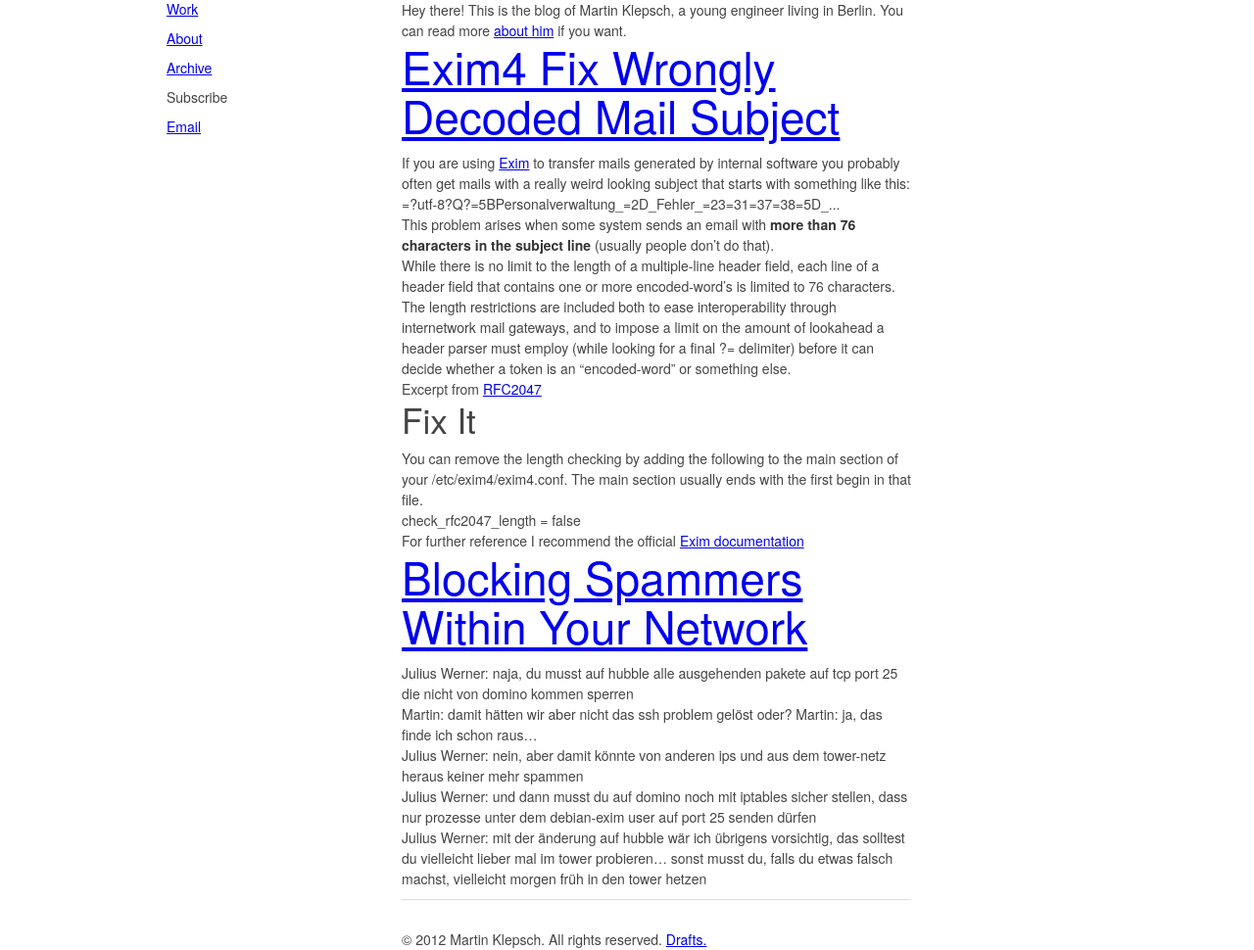
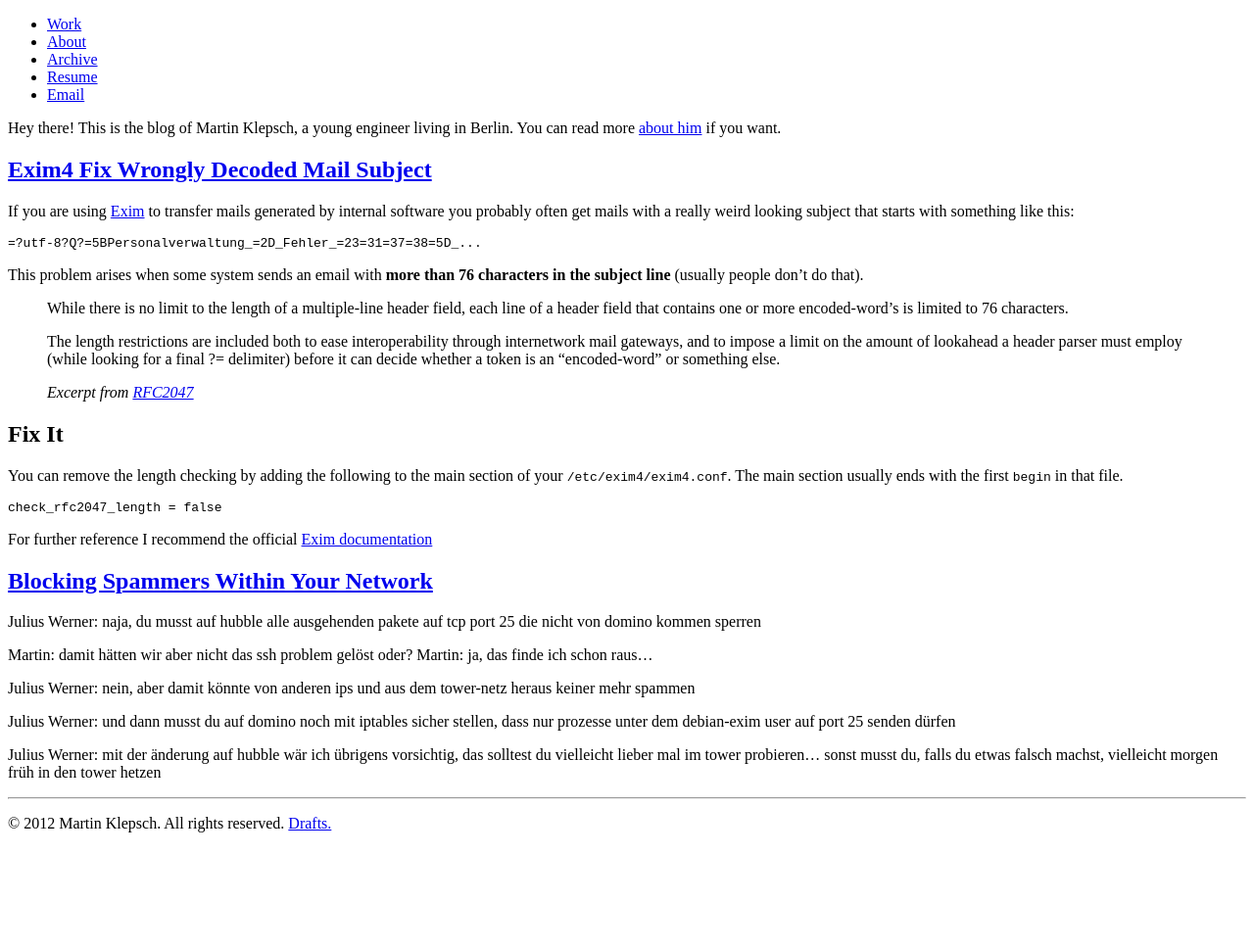
Before and after one commit to martinklepsch/martinklepsch.org, a Jekyll site: the page built from index.html, in a window 1280 px wide. Shown: the whole page at 98% size. Built offline with Jekyll 4.4.1, drawn with Linux system fonts in a browser that asks for light colours; a script that is not in the unit is left out; after the commit the page ends 900 px from its top, so only the background shows below that.

Commit message:
added link to resume

```diff
--- a/_layouts/default.html
+++ b/_layouts/default.html
@@ -2,16 +2,12 @@
 <head>
 
   <meta charset="utf-8">
-	<title>martinklepsch.org</title>
-	<meta name="description" content="">
-	<meta name="author" content="">
+  <title>{% if page.title %} {{ page.title }} — Martin Klepsch | {% endif %} Martin Klepsch</title>
+  <meta name="description" content="Personal Website and Blog of Martin Klepsch">
+  <meta name="author" content="Martin Klepsch">
 
   <meta name="viewport" content="width=device-width, initial-scale=1, maximum-scale=1">
 
-	<!-- CSS -->
-	<link rel="stylesheet" href="/stylesheets/base.css">
-	<link rel="stylesheet" href="/stylesheets/skeleton.css">
-	<link rel="stylesheet" href="/stylesheets/layout.css">
   <link rel="stylesheet" href="/stylesheets/martinklepschorg.css">
 
   <!-- Arvo -->
@@ -19,10 +15,7 @@
 
   <!-- Favicons -->
   <link rel="shortcut icon" href="images/favicon.ico">
-	<link rel="apple-touch-icon" href="images/apple-touch-icon.png">
-	<link rel="apple-touch-icon" sizes="72x72" href="images/apple-touch-icon-72x72.png">
-	<link rel="apple-touch-icon" sizes="114x114" href="images/apple-touch-icon-114x114.png">
-	<script src="http://github.com/DmitryBaranovskiy/raphael/raw/master/raphael-min.js"></script>
+  <script src="/js/raphael-min.js"></script>
   <script src="/js/martinklepschorg.js"></script>
 
   <script type="text/javascript">
@@ -48,7 +41,7 @@
         <li><a href="/work.html">Work</a></li>
         <li><a href="/about.html">About</a></li>
         <li><a href="/archive.html">Archive</a></li>
-				<li><a>Subscribe</a></li>
+        <li><a href="/Martin_Klepsch_Resume.pdf">Resume</a></li>
         <li><a href="mailto:martinklepsch+martinklepsch.org@googlemail.com"
           alt="Send me an email">Email</a></li>
       </ul>
```
Lines whose indentation alone changed are shown as unchanged.
